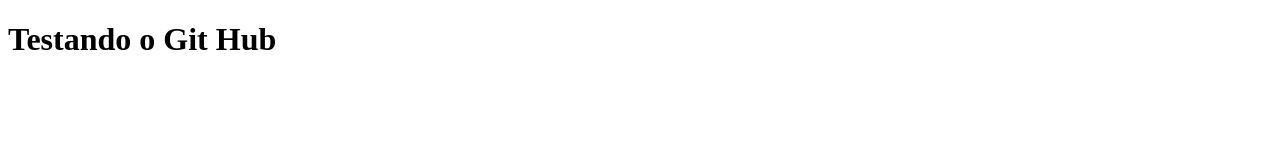
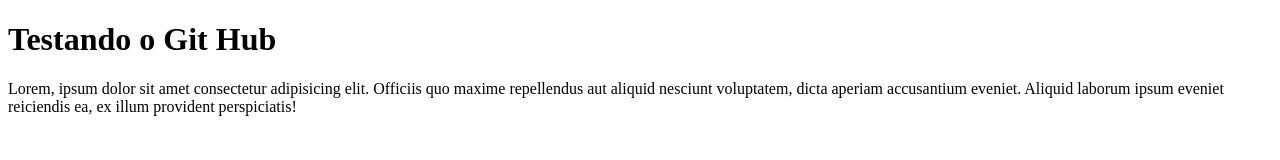
Before and after one commit to Miguel0070/Aula01daTurmaD, a plain HTML site: page index.html in a window 1280 px wide. Drawn offline with Linux system fonts and the light colour scheme.

Commit message:
primeira pag

```diff
--- a/index.html
+++ b/index.html
@@ -7,5 +7,6 @@
 </head>
 <body>
     <h1>Testando o Git Hub</h1>
+    <p>Lorem, ipsum dolor sit amet consectetur adipisicing elit. Officiis quo maxime repellendus aut aliquid nesciunt voluptatem, dicta aperiam accusantium eveniet. Aliquid laborum ipsum eveniet reiciendis ea, ex illum provident perspiciatis!</p>
 </body>
 </html>
```
